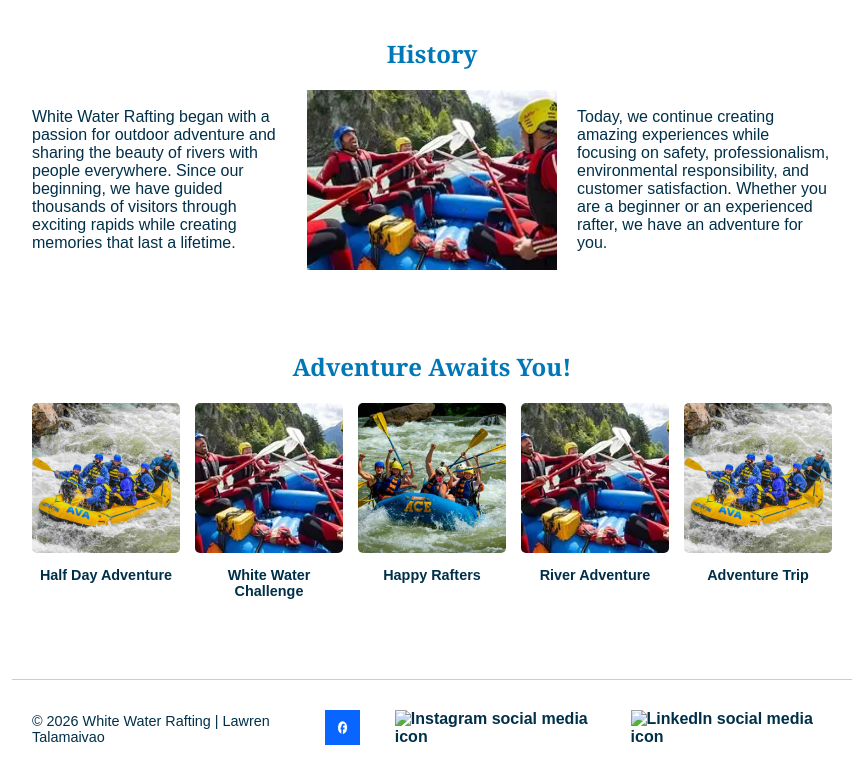
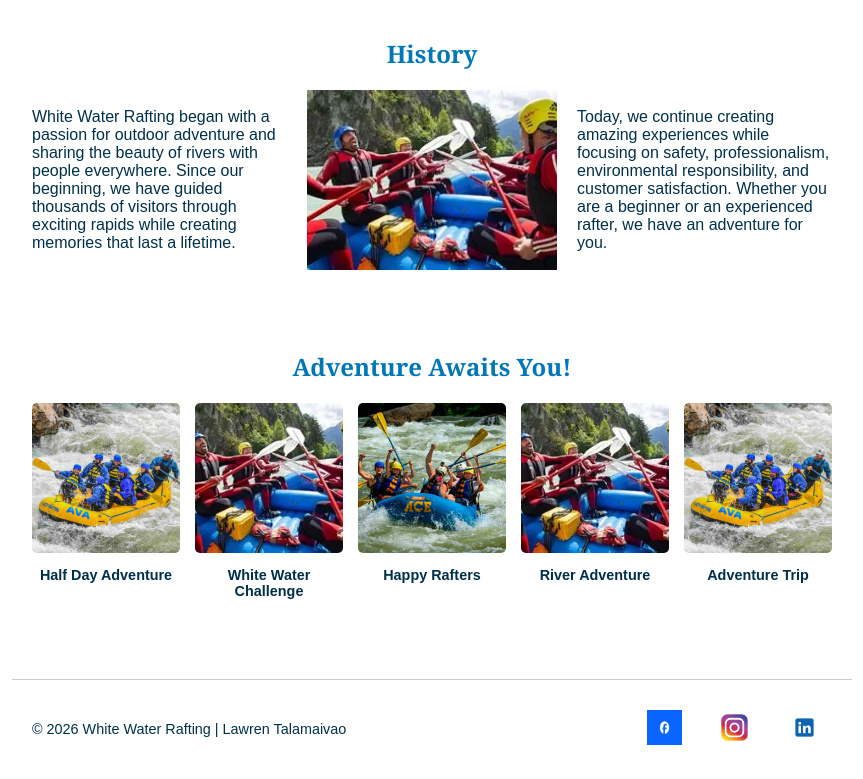
Before and after one commit to lawren-commits/wdd130, a plain HTML site: page wwr/about.html in a window 1280 px wide. Shown: the part 477-1256 px from the top of the page, without its empty margins (208-1071 px from the left). Drawn offline with Linux system fonts and the light colour scheme.

Commit message:
Update about.html

```diff
--- a/wwr/about.html
+++ b/wwr/about.html
@@ -152,12 +152,12 @@
 
 
 <a href="https://www.instagram.com">
-<img src="images/instagram.png.webp" alt="Instagram social media icon">
+<img src="images/instagram.png" alt="Instagram social media icon">
 </a>
 
 
 <a href="https://www.linkedin.com">
-<img src="images/linkedin.png.webp" alt="LinkedIn social media icon">
+<img src="images/linkedin.png" alt="LinkedIn social media icon">
 </a>
 
 
```
